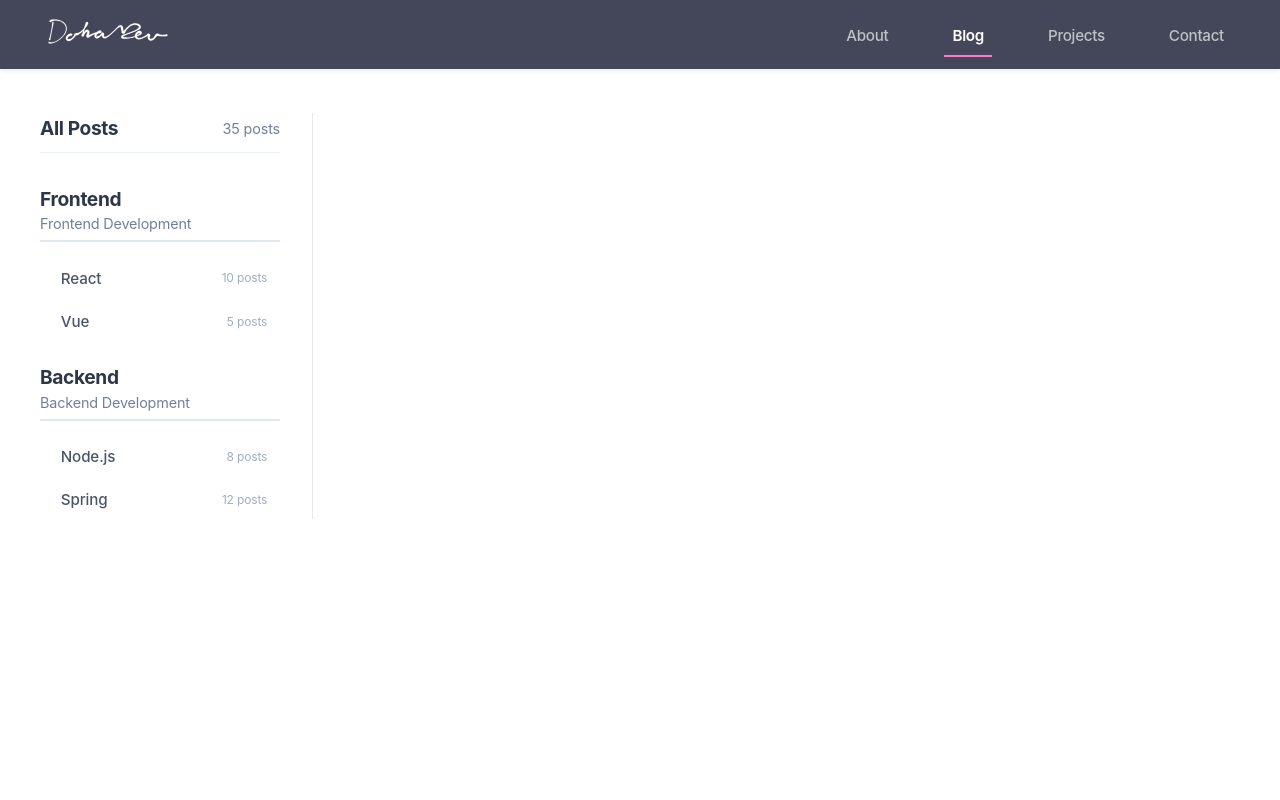
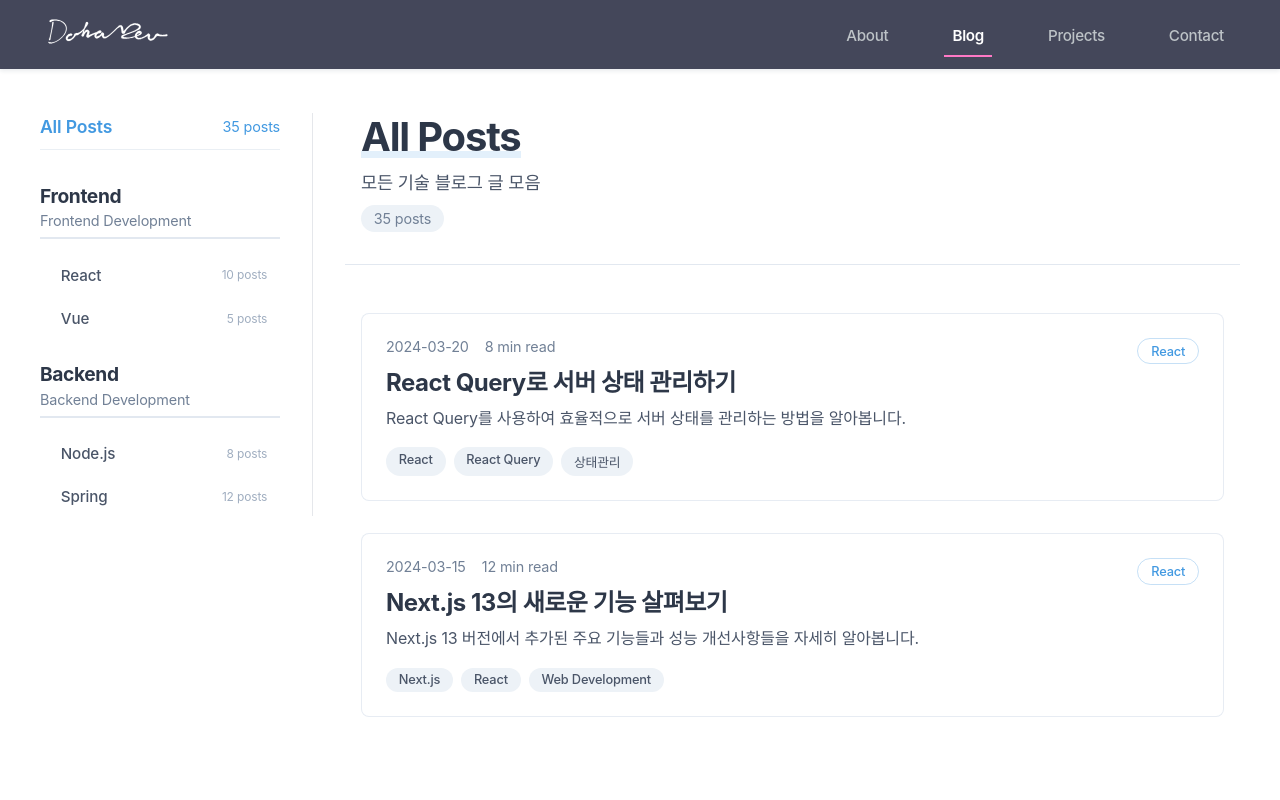
Before and after one commit to DokaDev/dokalab_blog_client, a React (Vite) app: page /blog in a window 1280 px wide. Shown: the top 800 px of the page. Built offline with nearby package versions, Linux system fonts and the light colour scheme.

Commit message:
update styles

```diff
--- a/src/pages/blog/articleCard/articleCard.scss
+++ b/src/pages/blog/articleCard/articleCard.scss
@@ -99,6 +99,15 @@
                 background-color: #E2E8F0;
                 color: #2D3748;
             }
+
+            &.active {
+                background-color: #4299e1;
+                color: white;
+
+                &:hover {
+                    background-color: #3182ce;
+                }
+            }
         }
     }
 }
--- a/src/pages/blog/articleCard/articleCard.tsx
+++ b/src/pages/blog/articleCard/articleCard.tsx
@@ -1,6 +1,6 @@
 import './articleCard.scss';
-import { TagProps, CategoryProps } from '../types';
-import { Link } from 'react-router-dom';
+import { TagProps, ArticleCategoryProps } from '../types';
+import { Link, NavLink } from 'react-router-dom';
 
 export interface ArticleCardProps {
     id: number;
@@ -9,7 +9,7 @@ export interface ArticleCardProps {
     date: string;
     readTime: string;
     tags: TagProps[];
-    category: CategoryProps;
+    category: ArticleCategoryProps;
     showCategory?: boolean;
 }
 
@@ -28,7 +28,7 @@ const ArticleCard: React.FC<ArticleCardProps> = ({
             <article className="article-card">
                 {showCategory && (
                     <Link
-                        to={`/blog/${category.id}`}
+                        to={`/blog/category/${category.id}`}
                         className="article-category"
                         onClick={(e) => e.stopPropagation()}
                     >
@@ -43,14 +43,16 @@ const ArticleCard: React.FC<ArticleCardProps> = ({
                 <p className="article-description">{description}</p>
                 <div className="article-tags">
                     {tags.map(tag => (
-                        <Link
+                        <NavLink
                             key={tag.id}
                             to={`/blog/tag/${tag.id}`}
-                            className="tag"
+                            className={({ isActive }) =>
+                                `tag ${isActive ? 'active' : ''}`
+                            }
                             onClick={(e) => e.stopPropagation()}
                         >
                             {tag.name}
-                        </Link>
+                        </NavLink>
                     ))}
                 </div>
             </article>
--- a/src/pages/blog/articleList.tsx
+++ b/src/pages/blog/articleList.tsx
@@ -1,16 +1,47 @@
-import { useParams } from "react-router-dom";
+import { useParams, useSearchParams } from "react-router-dom";
 import ArticleCard, { ArticleCardProps } from "./articleCard/articleCard";
 import './articleList.scss';
 
-const ArticleList: React.FC = () => {
-    const { categoryId } = useParams();
+interface ArticleListProps {
+    type: 'all' | 'category' | 'tag' | 'search';
+}
 
-    // 임시 데이터 - 현재 카테고리 정보
-    const currentCategory = {
-        name: "React",
-        description: "React 관련 기술 블로그 글 모음",
-        postCount: 10
+const ArticleList: React.FC<ArticleListProps> = ({ type }) => {
+    const { id } = useParams();
+    const [searchParams] = useSearchParams();
+    const query = searchParams.get('query');
+
+    // 현재 목록의 타입에 따른 제목과 설명 설정
+    const getCurrentHeader = () => {
+        switch (type) {
+            case 'all':
+                return {
+                    name: "All Posts",
+                    description: "모든 기술 블로그 글 모음",
+                    postCount: 35
+                };
+            case 'category':
+                return {
+                    name: "React",
+                    description: "React 관련 기술 블로그 글 모음",
+                    postCount: 10
+                };
+            case 'tag':
+                return {
+                    name: "[React Query] Tag",
+                    description: "React Query 관련 글 모음",
+                    postCount: 5
+                };
+            case 'search':
+                return {
+                    name: `Search: ${query}`,
+                    description: `"${query}" 검색 결과`,
+                    postCount: 3
+                };
+        }
     };
+
+    const currentHeader = getCurrentHeader();
 
     // 임시 게시글 데이터
     const articles: ArticleCardProps[] = [
@@ -53,9 +84,9 @@ const ArticleList: React.FC = () => {
     return (
         <div className="article-list">
             <div className="category-header">
-                <div className="category-title">{currentCategory.name}</div>
-                <div className="category-description">{currentCategory.description}</div>
-                <span className="post-count">{currentCategory.postCount} posts</span>
+                <div className="category-title">{currentHeader.name}</div>
+                <div className="category-description">{currentHeader.description}</div>
+                <span className="post-count">{currentHeader.postCount} posts</span>
             </div>
             <div className="articles-container">
                 {articles.map(article => (
--- a/src/pages/blog/blogLayout.tsx
+++ b/src/pages/blog/blogLayout.tsx
@@ -25,7 +25,6 @@ const BlogLayout: React.FC<{ contentNode: React.ReactNode }> = ({ contentNode })
             ]
         }
     ];
-
     return (
         <div className="blog-layout">
             <aside className="blog-sidebar">
--- a/src/pages/blog/blogRoute.tsx
+++ b/src/pages/blog/blogRoute.tsx
@@ -1,14 +1,23 @@
 import ArticleList from "./articleList";
+import { BrowserRouter as Router, Route, Routes, Navigate, useParams } from "react-router-dom";
+import BlogLayout from "./blogLayout";
 
-import { BrowserRouter as Router, Route, Routes } from "react-router-dom";
-import BlogLayout from "./blogLayout";
+// 리다이렉션을 위한 컴포넌트
+const CategoryRedirect: React.FC = () => {
+    const { id } = useParams();
+    return <Navigate to={`/blog/category/${id}`} replace />;
+};
 
 const BlogRoute: React.FC = () => {
     return (
         <BlogLayout
             contentNode = {
                 <Routes>
-                    <Route path="/:categoryId" element={<ArticleList />} />
+                    <Route path="/" element={<ArticleList type="all" />} />
+                    <Route path="/category/:id" element={<ArticleList type="category" />} />
+                    <Route path="/tag/:id" element={<ArticleList type="tag" />} />
+                    <Route path="/search" element={<ArticleList type="search" />} />
+                    <Route path="/:id" element={<CategoryRedirect />} />
                 </Routes>
             }
         />
--- a/src/pages/blog/category/categoryBox.scss
+++ b/src/pages/blog/category/categoryBox.scss
@@ -4,21 +4,28 @@
   gap: 1.5rem;
 
   .all-posts {
+    // padding: 0.5rem 1rem;
     padding: 0.2rem 0;
     margin-bottom: 1.2rem;
     background-color: transparent;
     position: relative;
+    // border-radius: 6px;
+    // display: flex;
+    // align-items: center;
+    // justify-content: space-between;
+    // text-decoration: none;
 
     .category-name {
-      font-size: 1.2rem !important;
-      font-weight: 700 !important;
+      font-size: 1.1rem !important;
+      font-weight: 600 !important;
       color: #2d3748 !important;
-      letter-spacing: -0.02em;
+      letter-spacing: -0.01em;
     }
 
     .post-count {
       font-size: 0.9rem !important;
-      color: #718096 !important;
+      // color: #4299e1 !important;
+      // color: #4299e1 !important;
     }
 
     &:hover {
@@ -57,6 +64,29 @@
       background-color: #e2e8f0;
       opacity: 0.7;
     }
+
+    // &::after {
+    //   content: '';
+    //   position: absolute;
+    //   bottom: -0.6rem;
+    //   left: 0;
+    //   width: 100%;
+    //   height: 1px;
+    //   background-color: #e2e8f0;
+    //   opacity: 0.7;
+    // }
+
+    &.active {
+      // background-color: #f7fafc !important;
+
+      .category-name {
+        color: #4299e1 !important;
+      }
+
+      .post-count {
+        color: #4299e1 !important;
+      }
+    }
   }
 
   .category-group {
--- a/src/pages/blog/category/categoryItem.scss
+++ b/src/pages/blog/category/categoryItem.scss
@@ -68,6 +68,7 @@
         position: fixed;
         transform-origin: top left;
         background-color: rgba(66, 153, 225, 0.15);
+        -webkit-backdrop-filter: blur(8px);
         backdrop-filter: blur(8px);
         color: #2d3748;
         padding: 0.6rem 1rem;
--- a/src/pages/blog/category/categoryItem.tsx
+++ b/src/pages/blog/category/categoryItem.tsx
@@ -2,11 +2,7 @@ import { useState, useRef } from "react";
 import { NavLink } from "react-router-dom";
 import './categoryItem.scss';
 
-interface CategoryItemProps extends CategoryProps {
-    className?: string;
-}
-
-const CategoryItem: React.FC<CategoryItemProps> = ({
+const CategoryItem: React.FC<CategoryProps> = ({
     id,
     name,
     description,
@@ -30,9 +26,12 @@ const CategoryItem: React.FC<CategoryItemProps> = ({
         setShowTooltip(false);
     };
 
+    const linkPath = id === 0 ? "/blog" : `/blog/category/${id}`;
+
     return (
         <NavLink
-            to={`/blog/${id}`}
+            to={linkPath}
+            end={id === 0}
             className={({ isActive }) =>
                 `category-item ${className || ''} ${isActive ? 'active' : ''}`
             }
--- a/src/pages/main/mainPage.tsx
+++ b/src/pages/main/mainPage.tsx
@@ -1,7 +1,7 @@
 import { usePageTitle } from "../../hooks/usePageTitle";
 
 const Main: React.FC = () => {
-    usePageTitle("Main Page");
+    usePageTitle("");
     return <div>Main Page</div>;
 };
 
```
Also changed, not shown: src/pages/blog/types.ts (+8 -0 lines).
